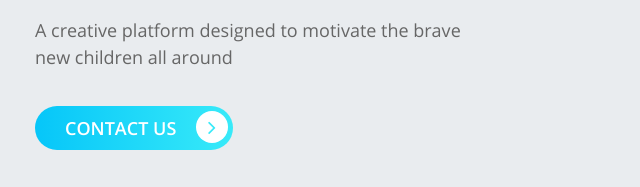
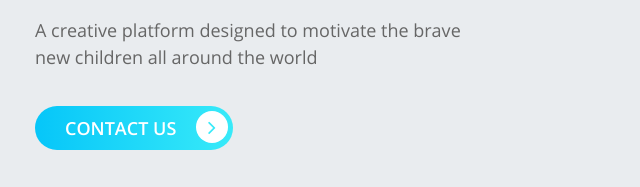
Before and after one commit to BrainBuds/brain-buds, a plain HTML site: page index.html in a window 1280 px wide. Shown: the part 370-557 px from the top of the page, 0-640 px from the left. Drawn offline with Linux system fonts and the light colour scheme; a web font is replaced by a local one.

Commit message:
Update index.html

```diff
--- a/index.html
+++ b/index.html
@@ -48,7 +48,7 @@
         <div class="row">
             <div class="col-md-6">
                 <h1>We are <span>Brain Buds</span>, A creative corner for your children</h1>
-                <p> A creative platform designed to motivate the brave new children all around </p>
+                <p> A creative platform designed to motivate the brave new children all around the world</p>
 
                 <a href="#">Contact Us <i class="fa fa-angle-right" aria-hidden="true"></i></a></div>
             <div class="col-md-6">
```
